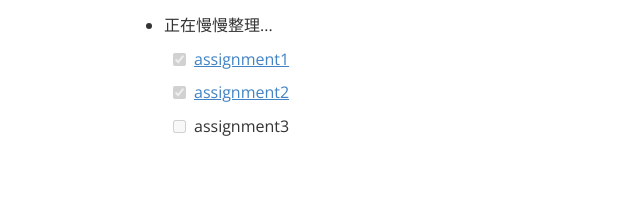
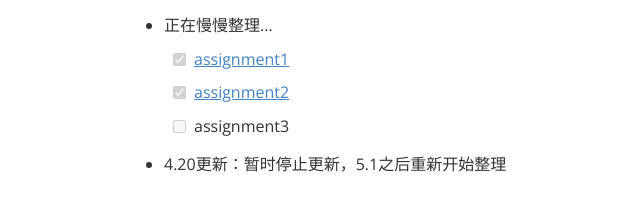
Before and after one commit to zkcpku/cs231n_homework, a plain HTML site: page index.html in a window 1280 px wide. Shown: the part 104-314 px from the top of the page, without its empty margins (106-746 px from the left). Drawn offline with nearby package versions, Linux system fonts and the light colour scheme; a web font is replaced by a local one.

Commit message:
notice:update index.html
暂时停更

```diff
--- a/index.html
+++ b/index.html
@@ -229,6 +229,6 @@ header, .context-menu, .megamenu-content, footer { font-family: "Segoe UI", Aria
 </style>
 </head>
 <body class='typora-export os-windows' >
-<div  id='write'  class = 'is-node'><h1><a name='header-n0' class='md-header-anchor '></a>cs231n作业笔记</h1><ul><li><p>正在慢慢整理...</p><ul><li class='md-task-list-item task-list-item task-list-done' ><input type='checkbox' disabled='disabled' checked/><p><a href='assignment1/README.html'>assignment1</a></p></li><li class='md-task-list-item task-list-item task-list-done' ><input type='checkbox' disabled='disabled' checked/><p><a href='assignment2/README.html'>assignment2</a></p></li><li class='md-task-list-item task-list-item task-list-not-done' ><input type='checkbox' disabled='disabled' /><p>assignment3</p></li></ul></li></ul><p>&nbsp;</p></div>
+<div  id='write'  class = 'is-node'><h1><a name='header-n0' class='md-header-anchor '></a>cs231n作业笔记</h1><ul><li><p>正在慢慢整理...</p><ul><li class='md-task-list-item task-list-item task-list-done' ><input type='checkbox' disabled='disabled' checked/><p><a href='assignment1/README.html'>assignment1</a></p></li><li class='md-task-list-item task-list-item task-list-done' ><input type='checkbox' disabled='disabled' checked/><p><a href='assignment2/README.html'>assignment2</a></p></li><li class='md-task-list-item task-list-item task-list-not-done' ><input type='checkbox' disabled='disabled' /><p>assignment3</p></li></ul></li></ul><ul><li>4.20更新：暂时停止更新，5.1之后重新开始整理</li></ul></div>
 </body>
 </html>
```
Also changed, not shown: 1 other file.
